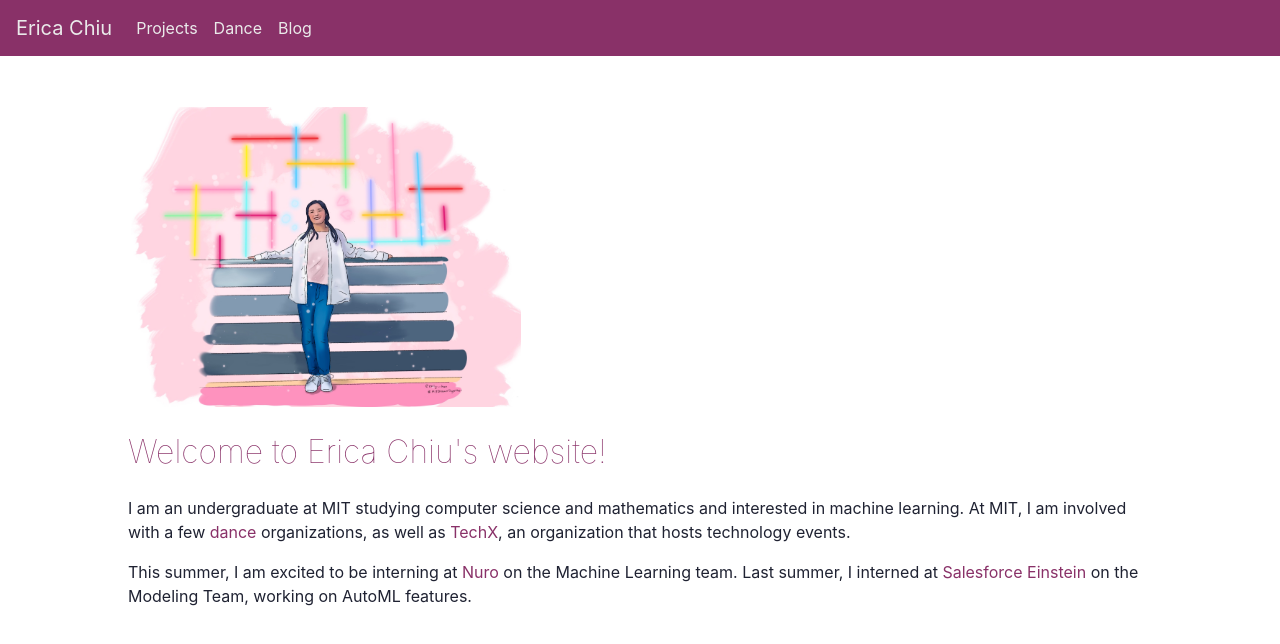
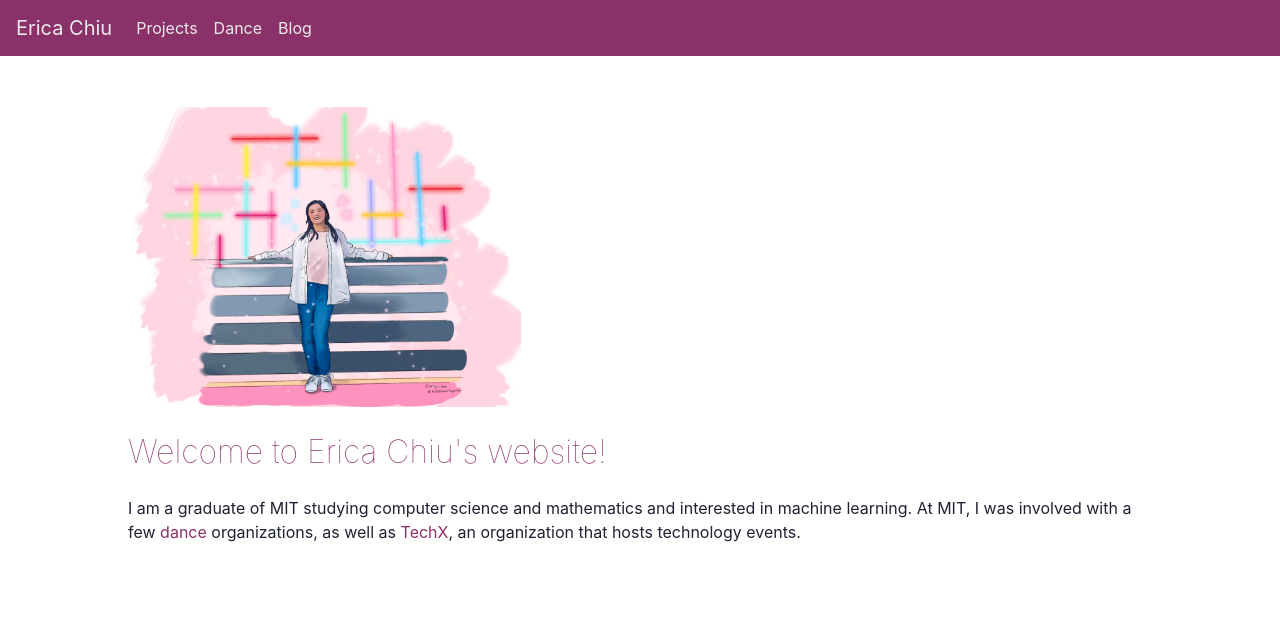
Before and after one commit to erica-chiu/website, a React (Create React App) app: page /blog in a window 1280 px wide. Shown: the top 644 px of the page. Built offline with nearby package versions, Linux system fonts and the light colour scheme.

Commit message:
Update home

```diff
--- a/src/pages/HomePage.js
+++ b/src/pages/HomePage.js
@@ -8,18 +8,11 @@ const HomePage = () => {
                 Welcome to Erica Chiu's website!
             </div>
             <p>
-                I am an undergraduate at MIT studying computer science and mathematics and
-                interested in machine learning. At MIT, I am involved with a
+                I am a graduate of MIT studying computer science and mathematics and
+                interested in machine learning. At MIT, I was involved with a
                 few <a href="#/dance">dance</a> organizations, as well
                 as <a href="https://techx.io">TechX</a>, an organization
                 that hosts technology events.
-            </p>
-
-            <p>
-                This summer, I am excited to be interning at <a href="https://nuro.ai">Nuro</a> on
-                the Machine Learning team. Last summer, I interned
-                at <a href="https://www.salesforce.com/products/einstein/overview/">Salesforce
-                Einstein</a> on the Modeling Team, working on AutoML features.
             </p>
         </div>
 
```
